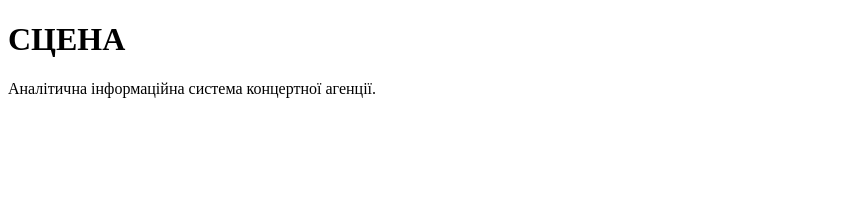
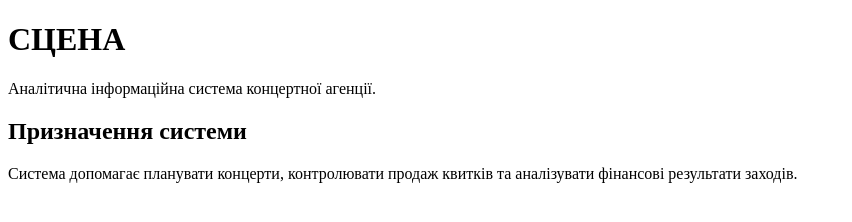
Before and after one commit to ashanengl-del/SCENA, a plain HTML site: page index.html in a window 1280 px wide. Shown: the whole page, without its empty margins (0-852 px from the left). Drawn offline with Linux system fonts and the light colour scheme.

Commit message:
Add project description

```diff
--- a/index.html
+++ b/index.html
@@ -8,5 +8,7 @@
 <body>
   <h1>СЦЕНА</h1>
   <p>Аналітична інформаційна система концертної агенції.</p>
+  <h2>Призначення системи</h2>
+  <p>Система допомагає планувати концерти, контролювати продаж квитків та аналізувати фінансові результати заходів.</p>
 </body>
 </html>
```
